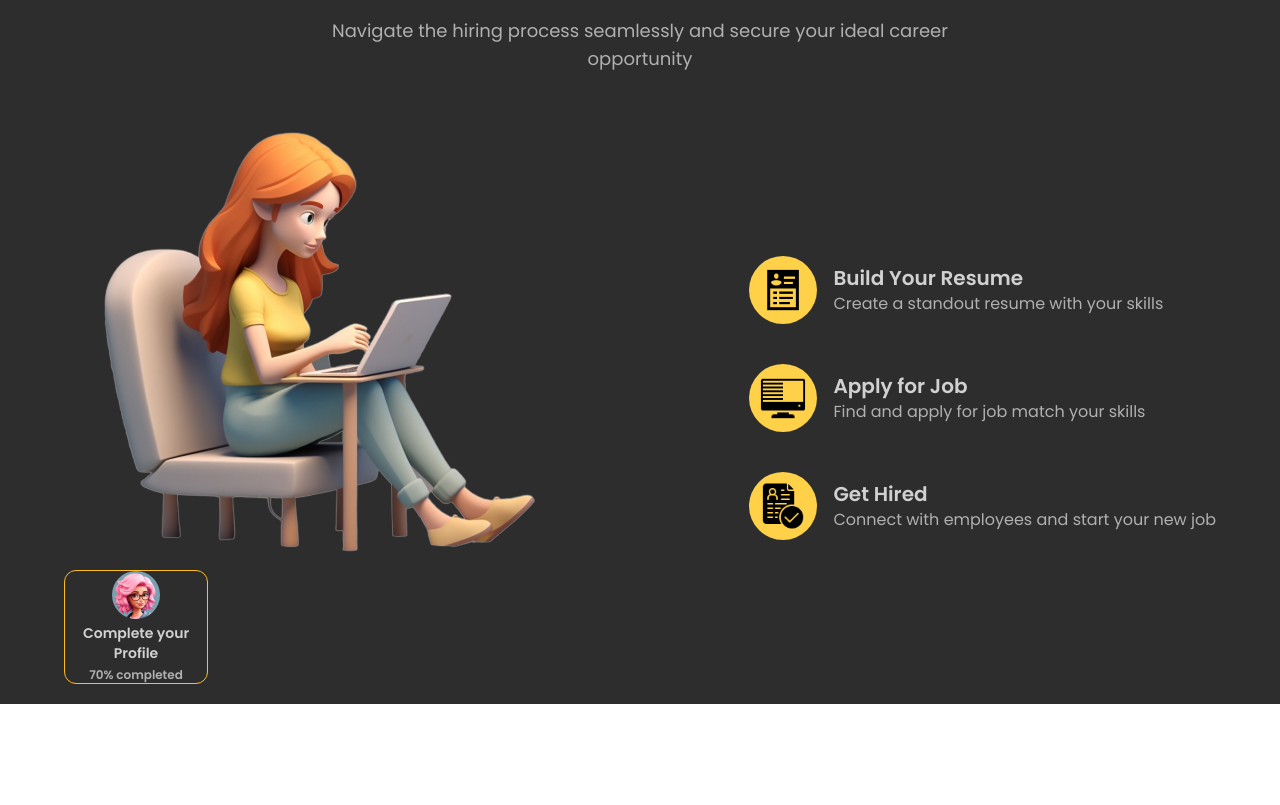
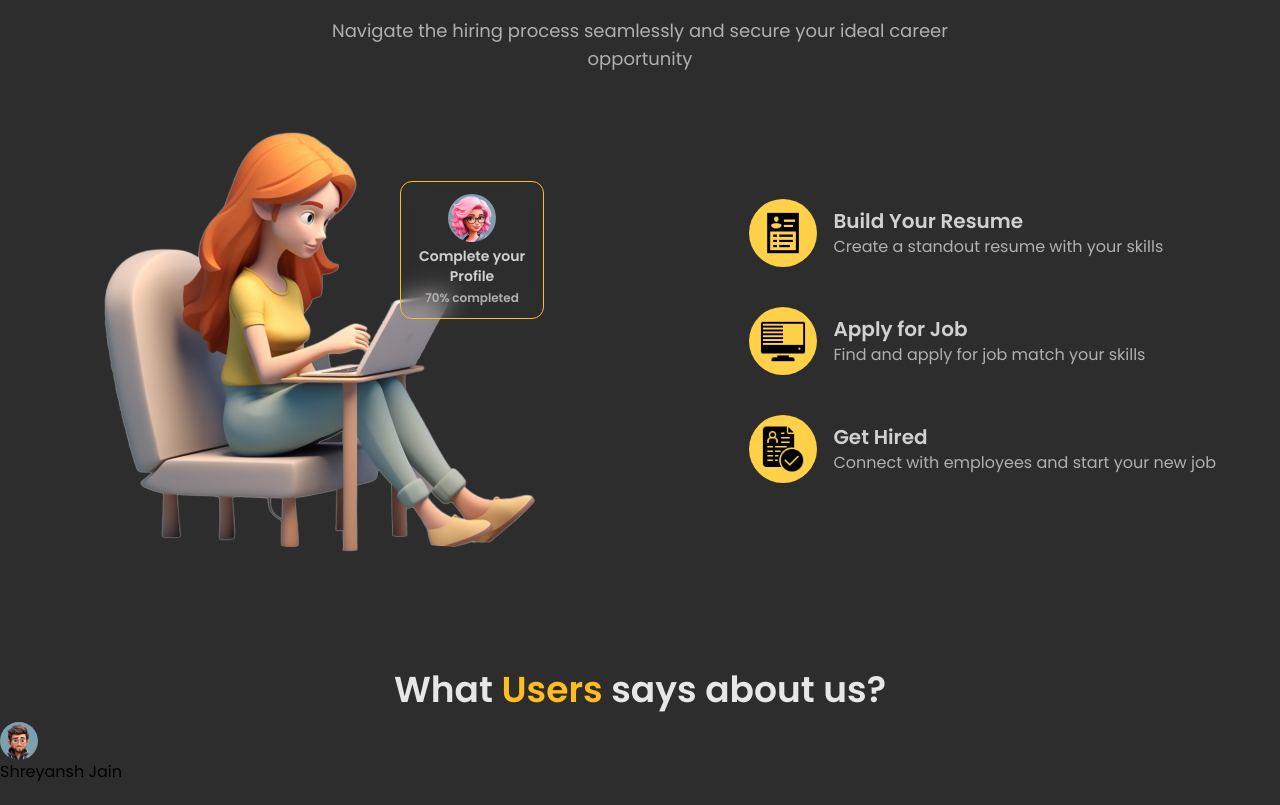
Before and after one commit to ShreyanshJain105/JobTrek-UI, a React (Create React App) app: page / in a window 1280 px wide. Shown: the part 1276-2081 px from the top of the page. Before the commit the page ends 1980 px from the top, so only its background shows below. Built offline with nearby package versions, Linux system fonts and the light colour scheme.

Commit message:
new component

```diff
--- /dev/null
+++ b/src/Landing Page/Testimonials.tsx
@@ -0,0 +1,21 @@
+import { Avatar } from "@mantine/core";
+
+const Testimonials=()=>{
+    return <div className="mt-20 pb-5">
+            <div className="text-4xl font-semibold mb-3 text-mine-shaft-100 text-center">
+                What<span className="text-bright-sun-400"> Users </span>says about us?
+            </div>
+            <div>
+                <div>
+                    <Avatar className="h-14 w-14" src="avatar.png" alt="itsme"/>
+                    <div>
+                        <div>Shreyansh Jain</div>
+                        <div></div>
+                    </div>
+                </div>
+
+            </div>
+    </div>
+
+}
+export default Testimonials;
--- a/src/Landing Page/Working.tsx
+++ b/src/Landing Page/Working.tsx
@@ -12,9 +12,9 @@ const Working = () => {
             </div>
 
             <div className="flex px-16 justify-between items-center">
-                <div>
+                <div className="relative">
                     <img className="w-[30rem]" src="/Working/Girl.png" alt="Girl" />
-                    <div className="w-36 flex flex-col items-center gap-1 border border-bright-sun-400 rounded-xl">
+                    <div className="w-36 flex flex-col items-center gap-1 border border-bright-sun-400 rounded-xl py-3 xp-1 backdrop-blur-md top-[15%] absolute right-0">
                         <Avatar className="!h-12 !w-12" src="avatar1.png" alt="it's me "/>
                         <div className="text-sm font-semibold text-mine-shaft-200 text-center" >Complete your Profile</div>
                         <div className="text-xs font-semibold text-mine-shaft-300 text-center" >70% completed</div>
--- a/src/Pages/HomePage.tsx
+++ b/src/Pages/HomePage.tsx
@@ -2,6 +2,7 @@ import Header from "../Header/Header"
 import Companies from "../Landing Page/Companies";
 import DreamJob from "../Landing Page/DreamJob";
 import JobCategory from "../Landing Page/JobCategory";
+import Testimonials from "../Landing Page/Testimonials";
 import Working from "../Landing Page/Working";
 
 const HomePage = () => {
@@ -12,6 +13,7 @@ const HomePage = () => {
             <Companies/>
             <JobCategory/>
             <Working/>
+            <Testimonials/>
         </div>
     )
 };
```
